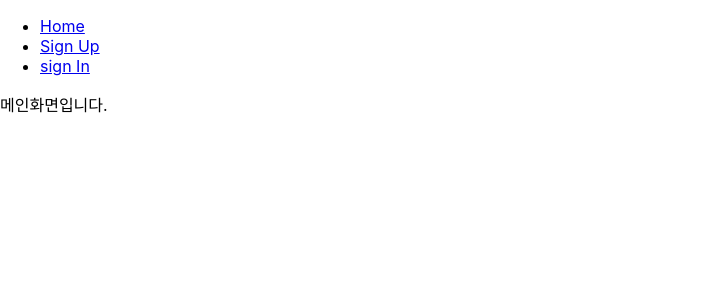
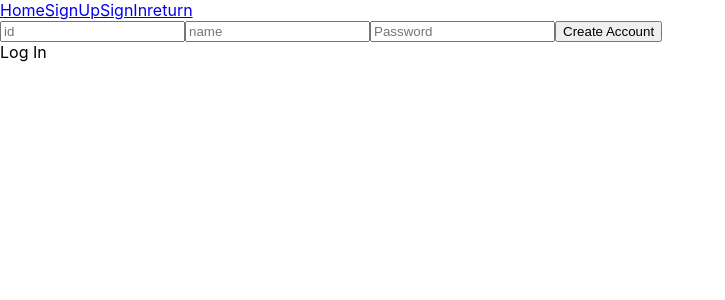
Before and after one commit to hyuntall/VintageAction, a React (Create React App) app in the folder frontend/hanium-client/: page /sign-up in a window 1280 px wide. Shown: the top 300 px of the page, without its empty margins (0-725 px from the left). Built offline with nearby package versions, Linux system fonts and the light colour scheme.

Commit message:
Save code temporarily

```diff
--- a/frontend/hanium-client/src/components/App.js
+++ b/frontend/hanium-client/src/components/App.js
@@ -1,12 +1,33 @@
 import React, {useEffect, useState} from 'react';
 import axios from 'axios';
 import AppRouter from './AppRouter';
+import { BrowserRouter, Routes, Route, Link } from 'react-router-dom';
+import Home from '../routes/Home';
+import SignUp from '../routes/SignUp';
+import SignIn from '../routes/SignIn';
 
 function App() {
+    const [isLoggedIn, setIsLoggedIn] = useState(false);
+    const [userObj ,setUserObj] = useState(null);
+
+    console.log(userObj);
     return (
-        <div>
-            <AppRouter/>
-        </div>
+        <>
+            <BrowserRouter>
+                <nav>
+                    <Link to="/">Home</Link>
+                    <Link to="/sign-up">SignUp</Link>
+                    <Link to="/sign-in">SignIn</Link>
+                    <Link to="/*">return</Link>
+                </nav>
+                <Routes>
+                    <Route path="/" element={<Home />} />
+                    <Route path="/sign-up" element={<SignUp />} />
+                    <Route path="/sign-in" element={<SignIn />} />
+                    <Route path="/*" element={<App />} />
+                </Routes>
+            </BrowserRouter>
+        </>
     );
 }
 
--- a/frontend/hanium-client/src/components/AppRouter.js
+++ b/frontend/hanium-client/src/components/AppRouter.js
@@ -4,16 +4,21 @@ import SignUp from "../routes/SignUp";
 import SignIn from "../routes/SignIn";
 import Navigation from "./Navigation";
 import Home from "../routes/Home";
-const AppRouter = () => {
+import Profile from "../routes/Profile";
+import App from "./App";
+
+const AppRouter = ({ isLoggedIn, userObj }) => {
     return (
         <Router>
-            <Navigation/>
+            <Navigation isLoggedIn={isLoggedIn} userObj={userObj}/>
             <div className="router">
             <Routes>
                 <>
                     <Route path='/sign-up' element={<SignUp/>}/>
                     <Route path='/sign-in' element={<SignIn/>}/>
-                    <Route path='/' element={<Home/>}/>
+                    <Route path='/profile' element={<Profile userObj={userObj}/>}/>
+                    <Route path='/Home' element={<Home isLoggedin={isLoggedIn} userObj={userObj}/>}/>
+                    <Route path='/' element={<App />}/>
                 </>
             </Routes>
             </div>
--- a/frontend/hanium-client/src/components/Navigation.js
+++ b/frontend/hanium-client/src/components/Navigation.js
@@ -1,7 +1,7 @@
 import React from "react";
 import {Link} from "react-router-dom"
 
-const Navigation = () => (
+const Navigation = ({ isLoggedIn, userObj }) => (
     <nav>
         <ul className="navigator">
             <li>
@@ -9,16 +9,35 @@ const Navigation = () => (
                     Home
                 </Link>
             </li>
+            {isLoggedIn ? (
+            <>
+                <li>
+                    <Link to="/profile" className="Profile">
+                        My Profile
+                    </Link>
+                </li>
+                <li>
+                    <Link to="/" className="Home">
+                        Sign Out
+                    </Link>
+                </li>
+            </>
+            ) : (
+                <>
                 <li>
                     <Link to="/sign-up" className="SignUp">
                         Sign Up
                     </Link>
                 </li>
                 <li>
-                <Link to="/sign-in" className="signIn">
-                    sign In
+                    <Link to="/sign-in" className="SignIn">
+                        Sign In
                     </Link>
                 </li>
+            </>
+            )
+
+            }
         </ul>
     </nav>
 )
--- a/frontend/hanium-client/src/components/SignUpForm.js
+++ b/frontend/hanium-client/src/components/SignUpForm.js
@@ -1,12 +1,15 @@
 import { React, useState} from "react";
 import axios from 'axios';
+import { useNavigate } from "react-router-dom";
 //import '../auth.css'
 
 const AuthForm =() => {
+    const navigate = useNavigate();
     const [id, setId] = useState("");
     const [name, setName] = useState("");
     const [password, setPassword] = useState("");
     const [newAccount, setNewAccount] = useState(true);
+    const [userObj, setUserObj] = useState(null);
     const [error, setError] = useState("");
     //const [memberObj, setMemberObj] = useState(null);
     const onChange = (event) => {
@@ -24,12 +27,20 @@ const AuthForm =() => {
         event.preventDefault();
         // 입력받은 데이터를 객체에 담아
         // 회원가입 api에 post 요청
-        axios.post('/api/members/new/', {
+        setUserObj({
             id: id,
             name: name,
             password: password
         })
-        .then(response => console.log(response.data))
+        console.log(userObj)
+        await axios.post('/api/members/new/', {
+            id: id,
+            name: name,
+            password: password
+        })
+        .then(response => {
+            console.log(response.data);
+            navigate("/", {isLoggedIn:true, userObj:userObj})})
         .catch(error => console.log(error.response.data))
     };
     // 로그인 <> 회원가입 체인지
--- a/frontend/hanium-client/src/index.js
+++ b/frontend/hanium-client/src/index.js
@@ -1,13 +1,13 @@
 import React from 'react';
 import ReactDOM from 'react-dom/client';
 import './index.css';
-import Auth from './routes/Auth';
+import App from './components/App';
 import reportWebVitals from './reportWebVitals';
 
 const root = ReactDOM.createRoot(document.getElementById('root'));
 root.render(
   <React.StrictMode>
-    <Auth />
+    <App />
   </React.StrictMode>
 );
 
--- a/frontend/hanium-client/src/routes/Home.js
+++ b/frontend/hanium-client/src/routes/Home.js
@@ -1,6 +1,11 @@
 import React from "react";
+import { Route } from "react-router-dom";
 
-const Home = () => {
+const Home = ({ isLoggedIn, userObj }) => {
+    console.log(isLoggedIn)
+    if(isLoggedIn) {
+        console.log(userObj.userName);
+    }
     return (
         <>
             메인화면입니다.
--- a/frontend/hanium-client/src/routes/Profile.js
+++ b/frontend/hanium-client/src/routes/Profile.js
@@ -0,0 +1,12 @@
+import React from "react";
+
+const Profile = ({ userObj }) => {
+    return (
+        <>
+            이름: {userObj.userName}
+            ID: {userObj.userId}
+        </>
+    )
+}
+
+export default Profile
```
Lines whose indentation alone changed are shown as unchanged.
